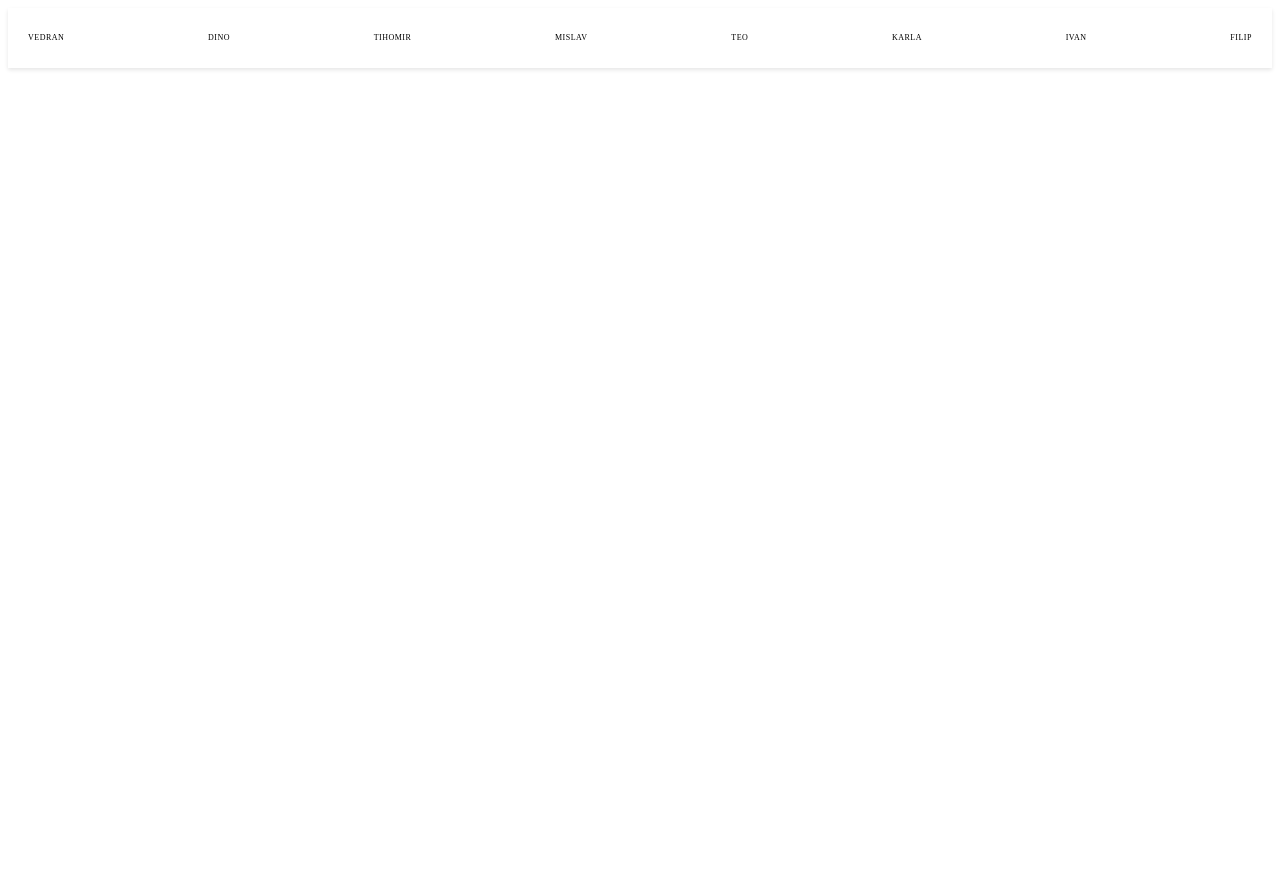
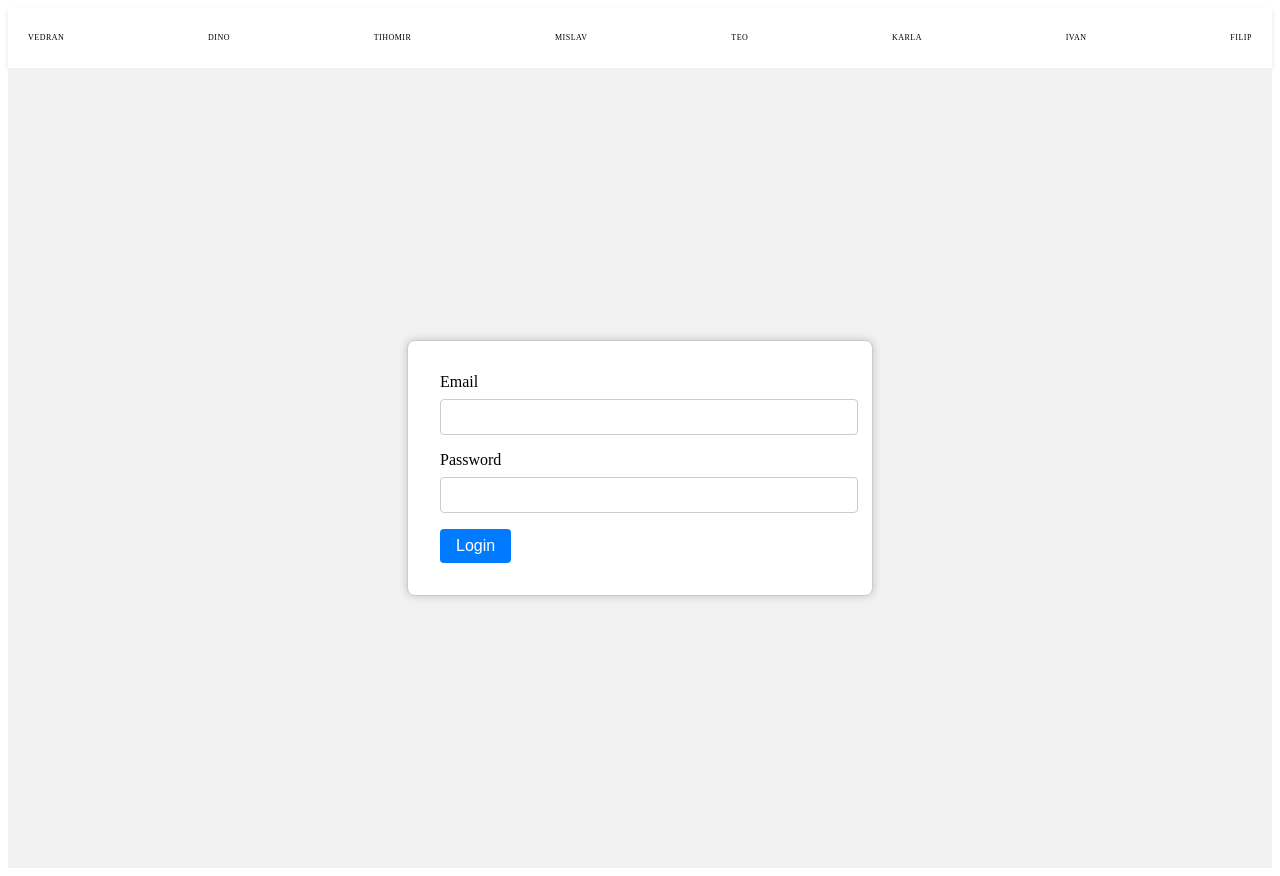
Before and after one commit to majkprpik/angular-edu-2023, an Angular app: page / in a window 1280 px wide. Before the commit the page ends 800 px from the top, so only its background shows below. Built offline with nearby package versions, Linux system fonts and the light colour scheme.

Commit message:
Login form

```diff
--- a/src/app/app.component.html
+++ b/src/app/app.component.html
@@ -1,2 +1,3 @@
 <app-header></app-header>
 <router-outlet></router-outlet>
+<app-login></app-login>
--- a/src/app/app.module.ts
+++ b/src/app/app.module.ts
@@ -1,12 +1,14 @@
 import { NgModule } from '@angular/core';
+import { FormsModule } from '@angular/forms';
 import { BrowserModule } from '@angular/platform-browser';
 import { AppRoutingModule } from './app-routing.module';
 import { AppComponent } from './app.component';
 import { HeaderComponent } from './components/header/header.component';
+import { LoginComponent } from './components/login/login.component';
 
 @NgModule({
-  declarations: [AppComponent, HeaderComponent],
-  imports: [BrowserModule, AppRoutingModule],
+  declarations: [AppComponent, HeaderComponent, LoginComponent],
+  imports: [BrowserModule, AppRoutingModule, FormsModule],
   providers: [],
   bootstrap: [AppComponent],
 })
--- /dev/null
+++ b/src/app/components/login/login.component.html
@@ -0,0 +1,13 @@
+<div class="login-container">
+  <form (ngSubmit)="onSubmit()" #loginForm="ngForm">
+    <div class="form-group">
+      <label>Email</label>
+      <input type="email" name="email" [(ngModel)]="email" required email />
+    </div>
+    <div class="form-group">
+      <label>Password</label>
+      <input type="password" name="password" [(ngModel)]="password" />
+    </div>
+    <button type="submit" class="btn">Login</button>
+  </form>
+</div>
--- /dev/null
+++ b/src/app/components/login/login.component.scss
@@ -0,0 +1,50 @@
+.login-container {
+    display: flex;
+    justify-content: center;
+    align-items: center;
+    height: 100vh;
+    background-color: #f2f2f2;
+  }
+
+  form {
+    background-color: #fff;
+    border: 1px solid #ccc;
+    padding: 2rem;
+    border-radius: 8px;
+    width: 400px;
+    box-shadow: 0 0 10px rgba(0, 0, 0, 0.2);
+  }
+
+  .form-group {
+    margin-bottom: 1rem;
+  }
+
+  label {
+    display: block;
+    margin-bottom: 0.5rem;
+  }
+
+  input {
+    width: 100%;
+    padding: 0.5rem;
+    border: 1px solid #ccc;
+    border-radius: 4px;
+    font-size: 1rem;
+    color: #555;
+  }
+
+  .btn {
+    background-color: #007bff;
+    color: #fff;
+    border: none;
+    border-radius: 4px;
+    padding: 0.5rem 1rem;
+    font-size: 1rem;
+    cursor: pointer;
+  }
+
+  .error {
+    color: red;
+    font-size: 0.8rem;
+    margin-top: 0.25rem;
+  }
--- /dev/null
+++ b/src/app/components/login/login.component.ts
@@ -0,0 +1,13 @@
+import { Component } from '@angular/core';
+
+@Component({
+  selector: 'app-login',
+  templateUrl: './login.component.html',
+  styleUrls: ['./login.component.scss'],
+})
+export class LoginComponent {
+  email: string = '';
+  password: string = '';
+
+  onSubmit() {}
+}
```
Also changed, not shown: 1 other file (tests, documents, lock files or other folders).
